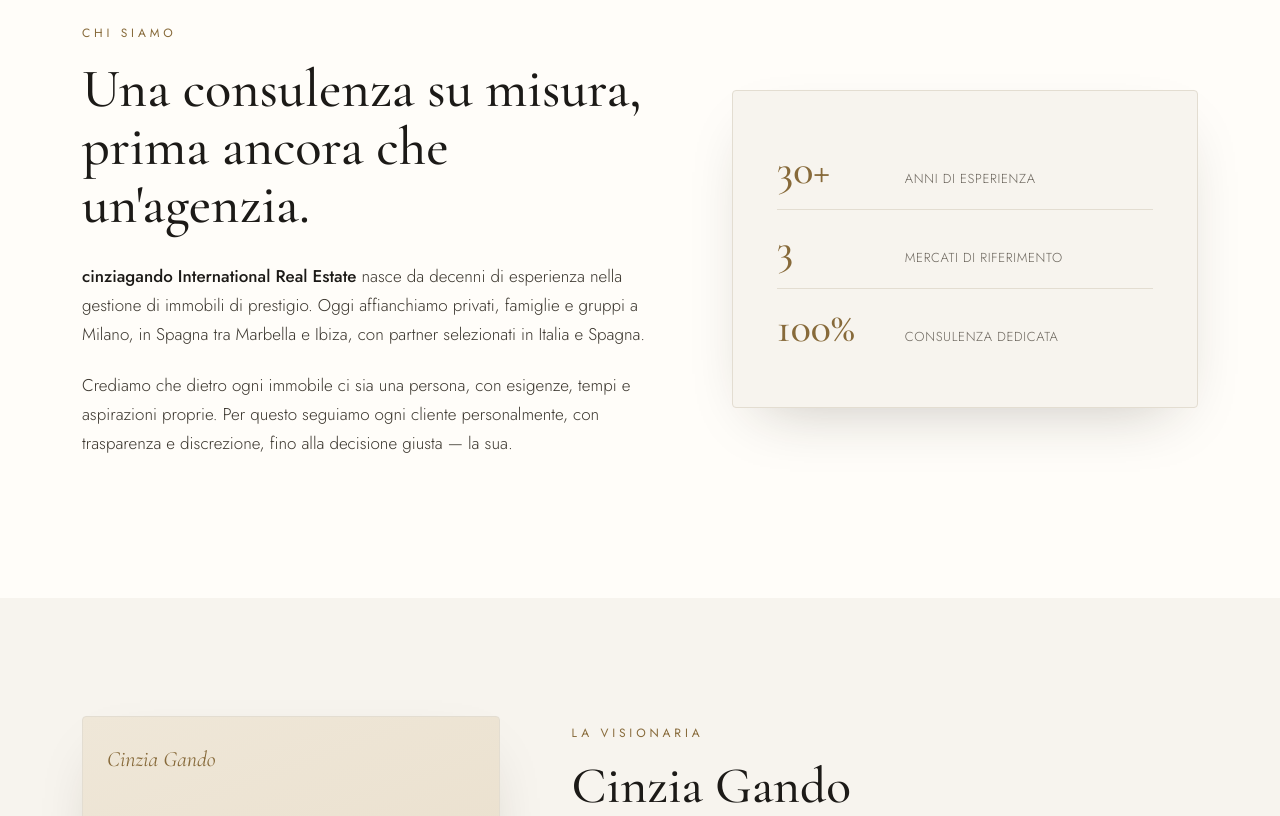
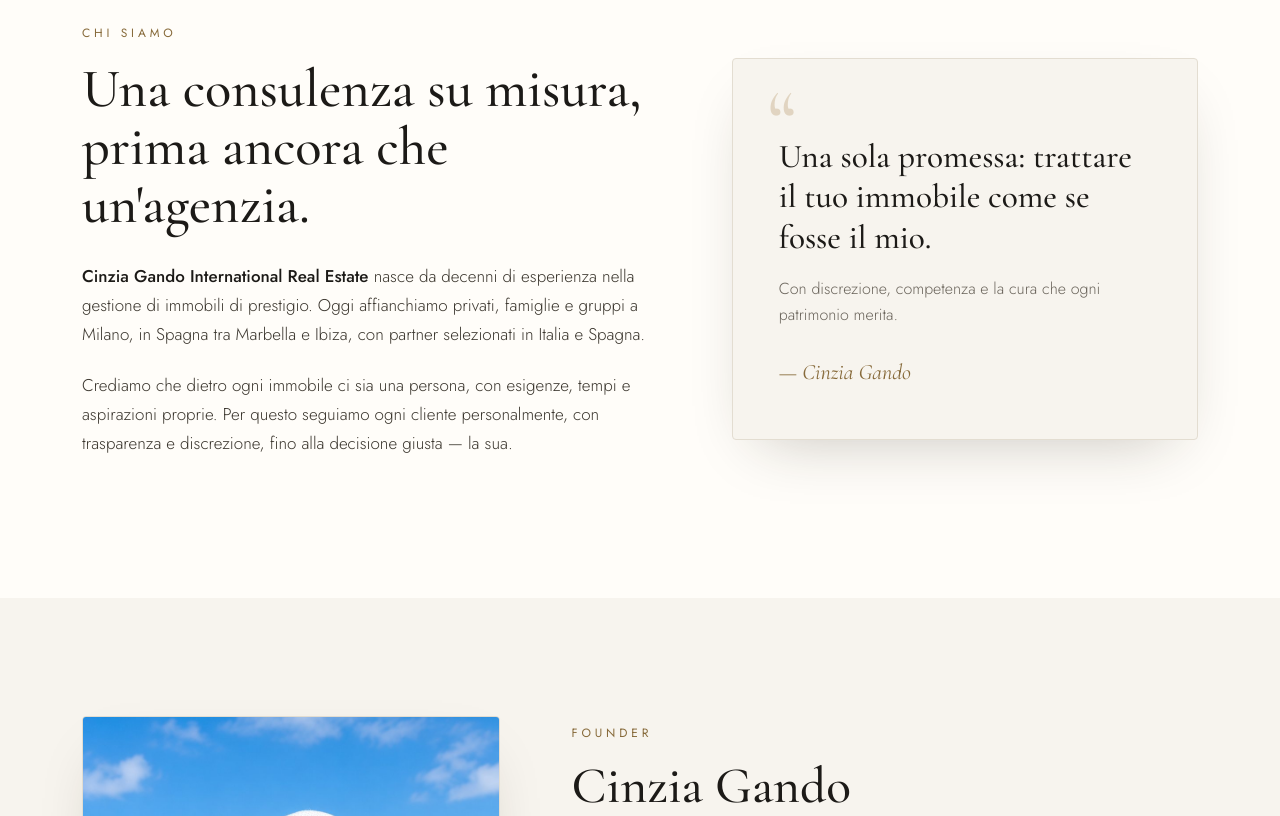
Before and after one commit to WorldEstates/cinzia, a plain HTML site: page index.html in a window 1280 px wide. Shown: the part 900-1716 px from the top of the page. Drawn offline with nearby package versions, Linux system fonts and the light colour scheme.

Commit message:
Update index.html

```diff
--- a/index.html
+++ b/index.html
@@ -3,8 +3,8 @@
 <head>
 <meta charset="UTF-8" />
 <meta name="viewport" content="width=device-width, initial-scale=1.0" />
-<title>cinziagando — International Real Estate | Milano · Marbella · Ibiza</title>
-<meta name="description" content="cinziagando International Real Estate: intermediazione immobiliare di prestigio a Milano, Marbella e Ibiza. Vendite, affitti e investimenti." />
+<title>Cinzia Gando — International Real Estate | Milano · Marbella · Ibiza</title>
+<meta name="description" content="Cinzia Gando International Real Estate: intermediazione immobiliare di prestigio a Milano, Marbella e Ibiza. Vendite, affitti e investimenti." />
 <link rel="preconnect" href="https://fonts.googleapis.com">
 <link rel="preconnect" href="https://fonts.gstatic.com" crossorigin>
 <link href="https://fonts.googleapis.com/css2?family=Cormorant+Garamond:ital,wght@0,400;0,500;0,600;1,400&family=Jost:wght@300;400;500&display=swap" rel="stylesheet">
@@ -83,7 +83,14 @@
   .about-text p{margin-bottom:22px;font-size:17px;color:#3b362e}
   .about-text p strong{font-weight:500;color:var(--ink)}
   .about-card{background:var(--ivory);border:1px solid var(--line);border-radius:4px;
-    padding:40px 44px;box-shadow:var(--shadow)}
+    padding:48px 46px;box-shadow:var(--shadow);position:relative}
+  .card-quote-mark{position:absolute;top:18px;left:34px;font-family:'Cormorant Garamond',serif;
+    font-size:90px;line-height:1;color:var(--brass);opacity:.28}
+  .card-lead{font-family:'Cormorant Garamond',serif;font-size:clamp(1.7rem,2.6vw,2.1rem);
+    font-weight:500;line-height:1.22;color:var(--ink);position:relative;margin:30px 0 18px}
+  .card-sub{font-size:16px;line-height:1.6;color:var(--soft);margin-bottom:26px}
+  .card-sign{font-family:'Cormorant Garamond',serif;font-style:italic;font-size:22px;color:var(--brass-deep)}
+  .card-sign::before{content:'— '}
   .stat{display:flex;align-items:baseline;gap:18px;padding:18px 0;border-bottom:1px solid var(--line)}
   .stat:last-child{border-bottom:none}
   .stat .num{font-family:'Cormorant Garamond',serif;font-size:42px;font-weight:500;color:var(--brass-deep);line-height:1;min-width:110px}
@@ -95,8 +102,13 @@
   .vis-portrait{aspect-ratio:3/4;border-radius:4px;border:1px solid var(--line);box-shadow:var(--shadow);
     background:linear-gradient(160deg,#efe7d8,#e5d8c2);position:relative;overflow:hidden;display:flex;align-items:flex-end;justify-content:center}
   .vis-portrait svg{width:78%;height:auto;opacity:.55}
-  .vis-portrait .pname{position:absolute;top:24px;left:24px;font-family:'Cormorant Garamond',serif;
-    font-size:22px;color:var(--brass-deep);font-style:italic}
+  .vis-photo{position:absolute;inset:0;width:100%;height:100%;object-fit:cover;z-index:0}
+  .vis-portrait::after{content:'';position:absolute;left:0;right:0;bottom:0;height:120px;z-index:1;
+    background:linear-gradient(180deg,transparent,rgba(20,18,14,.6))}
+  .vis-portrait .pname{position:absolute;top:auto;bottom:22px;left:24px;z-index:2;font-family:'Cormorant Garamond',serif;
+    font-size:24px;color:#fff;font-style:italic;text-shadow:0 1px 6px rgba(0,0,0,.35)}
+  .vis-portrait.noportrait .pname{top:24px;bottom:auto;color:var(--brass-deep);text-shadow:none}
+  .vis-portrait.noportrait::after{display:none}
   .vis-text .vis-quote{font-family:'Cormorant Garamond',serif;font-style:italic;font-size:clamp(1.5rem,3vw,2rem);
     line-height:1.35;color:var(--ink);margin-top:28px;padding-left:22px;border-left:2px solid var(--brass)}
   .vis-text p{font-size:17px;color:#3b362e;margin-top:18px}
@@ -276,7 +288,7 @@
 <section class="hero" id="top">
   <div class="hero-bg"></div>
   <div class="wrap">
-    <span class="eyebrow hero-since reveal" data-i18n="hero.eyebrow">Real Estate Internazionale · Milano · Marbella · Ibiza</span>
+    <span class="eyebrow hero-since reveal" data-i18n="hero.eyebrow">Milano · Marbella · Ibiza</span>
     <h1 class="reveal" data-i18n="hero.title">Ogni cliente,<br>una storia <em>unica.</em></h1>
     <p class="hero-sub reveal" data-i18n="hero.sub">Una consulenza immobiliare di prestigio, costruita attorno alla singola persona. Vendita, locazione e investimenti tra Milano, Marbella e Ibiza, con la cura e la riservatezza che ogni patrimonio merita.</p>
     <div class="hero-actions reveal">
@@ -294,13 +306,14 @@
       <div class="about-text reveal">
         <span class="eyebrow" data-i18n="about.eyebrow">Chi Siamo</span>
         <h2 style="font-size:clamp(2.2rem,5vw,3.4rem);font-weight:500;line-height:1.06;margin:16px 0 28px" data-i18n="about.title">Una consulenza su misura, prima ancora che un'agenzia.</h2>
-        <p data-i18n="about.p1"><strong>cinziagando International Real Estate</strong> nasce da decenni di esperienza nella gestione di immobili di prestigio. Oggi affianchiamo privati, famiglie e gruppi a Milano, in Spagna tra Marbella e Ibiza, con partner selezionati in Italia e Spagna.</p>
+        <p data-i18n="about.p1"><strong>Cinzia Gando International Real Estate</strong> nasce da decenni di esperienza nella gestione di immobili di prestigio. Oggi affianchiamo privati, famiglie e gruppi a Milano, in Spagna tra Marbella e Ibiza, con partner selezionati in Italia e Spagna.</p>
         <p data-i18n="about.p2">Crediamo che dietro ogni immobile ci sia una persona, con esigenze, tempi e aspirazioni proprie. Per questo seguiamo ogni cliente personalmente, con trasparenza e discrezione, fino alla decisione giusta — la sua.</p>
       </div>
       <div class="about-card reveal">
-        <div class="stat"><span class="num">30+</span><span class="lbl" data-i18n="stat1">Anni di esperienza</span></div>
-        <div class="stat"><span class="num">3</span><span class="lbl" data-i18n="stat3">Mercati di riferimento</span></div>
-        <div class="stat"><span class="num">100%</span><span class="lbl" data-i18n="stat4">Consulenza dedicata</span></div>
+        <span class="card-quote-mark">“</span>
+        <p class="card-lead" data-i18n="about.cardLead">Una sola promessa: trattare il tuo immobile come se fosse il mio.</p>
+        <p class="card-sub" data-i18n="about.cardSub">Con discrezione, competenza e la cura che ogni patrimonio merita.</p>
+        <span class="card-sign">Cinzia Gando</span>
       </div>
     </div>
   </div>
@@ -311,13 +324,12 @@
   <div class="wrap">
     <div class="vis-grid">
       <div class="vis-portrait reveal">
+        <img class="vis-photo" src="cinzia.jpg" alt="Cinzia Gando"
+          onerror="this.style.display='none';this.parentElement.classList.add('noportrait')">
         <span class="pname">Cinzia Gando</span>
-        <svg viewBox="0 0 200 240" xmlns="http://www.w3.org/2000/svg" fill="none" stroke="#876a3a" stroke-width="2">
-          <circle cx="100" cy="78" r="42"/><path d="M30 240c0-50 32-86 70-86s70 36 70 86" stroke-linecap="round"/>
-        </svg>
       </div>
       <div class="vis-text reveal">
-        <span class="eyebrow" data-i18n="vis.eyebrow">La Visionaria</span>
+        <span class="eyebrow" data-i18n="vis.eyebrow">Founder</span>
         <h2 style="font-size:clamp(2rem,4.5vw,3.2rem);font-weight:500;line-height:1.06;margin:14px 0 6px">Cinzia Gando</h2>
         <p data-i18n="vis.p0">Il mio percorso è iniziato gestendo il patrimonio immobiliare della mia famiglia, per poi occuparmi di quello di importanti famiglie milanesi. Da lì l'attività si è ampliata fino a diventare partner e consulente di fiducia di grandi gruppi italiani e stranieri nella ricerca e selezione di immobili.</p>
         <p data-i18n="vis.p1">Agente immobiliare abilitata con oltre 30 anni di esperienza, metto al centro del mio lavoro l'ascolto. Ogni cliente è unico: comprenderne davvero le esigenze è il primo passo per trovare non un immobile qualsiasi, ma quello giusto.</p>
@@ -464,18 +476,18 @@
           <div class="field"><label data-i18n="f.surname">Cognome</label><input id="cognome" type="text" required></div>
         </div>
         <div class="frow">
-          <div class="field"><label data-i18n="f.phone">Telefono</label><input id="tel" type="tel"></div>
+          <div class="field"><label data-i18n="f.phone">Telefono</label><input id="tel" type="tel" required></div>
           <div class="field"><label data-i18n="f.email">Email</label><input id="email" type="email" required></div>
         </div>
         <div class="field full"><label data-i18n="f.who">Chi sei</label>
-          <select id="who">
+          <select id="who" required>
             <option value="" data-i18n="f.select">Seleziona…</option>
             <option data-i18n="f.who1">Privato</option>
             <option data-i18n="f.who2">Agenzia</option>
             <option data-i18n="f.who3">Investitore</option>
           </select>
         </div>
-        <div class="field full"><label data-i18n="f.msg">Messaggio</label><textarea id="msg" data-i18n-ph="f.ph" placeholder="Cerco un attico a Milano... / Vorrei vendere a Marbella..."></textarea></div>
+        <div class="field full"><label data-i18n="f.msg">Messaggio</label><textarea id="msg" data-i18n-ph="f.ph" placeholder="Cerco un attico a Milano... / Vorrei vendere a Marbella..." required></textarea></div>
         <button type="submit" class="btn btn-dark" data-i18n="f.send">Invia richiesta</button>
       </form>
     </div>
@@ -495,7 +507,7 @@
       </div>
     </div>
     <div class="fbottom">
-      <span>© <span id="yr"></span> cinziagando — <span data-i18n="foot.rights">Tutti i diritti riservati.</span></span>
+      <span>© <span id="yr"></span> Cinzia Gando — <span data-i18n="foot.rights">Tutti i diritti riservati.</span></span>
       <span>Milano · Marbella · Ibiza · Roma</span>
     </div>
   </div>
@@ -510,15 +522,15 @@
  it:{
   "brand.sub":"International Real Estate",
   "nav.about":"Chi Siamo","nav.properties":"Immobili","nav.services":"Servizi","nav.values":"Valori","nav.contact":"Contatti",
-  "hero.eyebrow":"Real Estate Internazionale · Milano · Marbella · Ibiza",
+  "hero.eyebrow":"Milano · Marbella · Ibiza",
   "hero.title":"Ogni cliente,<br>una storia <em>unica.</em>",
   "hero.sub":"Una consulenza immobiliare di prestigio, costruita attorno alla singola persona. Vendita, locazione e investimenti tra Milano, Marbella e Ibiza, con la cura e la riservatezza che ogni patrimonio merita.",
   "hero.cta1":"Scopri gli immobili","hero.cta2":"Parliamone","hero.meta":"Vendite · Affitti · Investimenti",
   "about.eyebrow":"Chi Siamo","about.title":"Una consulenza su misura, prima ancora che un'agenzia.",
-  "about.p1":"<strong>cinziagando International Real Estate</strong> nasce da decenni di esperienza nella gestione di immobili di prestigio. Oggi affianchiamo privati, famiglie e gruppi a Milano, in Spagna tra Marbella e Ibiza, con partner selezionati in Italia e Spagna.",
+  "about.p1":"<strong>Cinzia Gando International Real Estate</strong> nasce da decenni di esperienza nella gestione di immobili di prestigio. Oggi affianchiamo privati, famiglie e gruppi a Milano, in Spagna tra Marbella e Ibiza, con partner selezionati in Italia e Spagna.",
   "about.p2":"Crediamo che dietro ogni immobile ci sia una persona, con esigenze, tempi e aspirazioni proprie. Per questo seguiamo ogni cliente personalmente, con trasparenza e discrezione, fino alla decisione giusta — la sua.",
-  "stat1":"Anni di esperienza","stat3":"Mercati di riferimento","stat4":"Consulenza dedicata",
-  "vis.eyebrow":"La Visionaria",
+  "about.cardLead":"Una sola promessa: trattare il tuo immobile come se fosse il mio.","about.cardSub":"Con discrezione, competenza e la cura che ogni patrimonio merita.",
+  "vis.eyebrow":"Founder",
   "vis.p0":"Il mio percorso è iniziato gestendo il patrimonio immobiliare della mia famiglia, per poi occuparmi di quello di importanti famiglie milanesi. Da lì l'attività si è ampliata fino a diventare partner e consulente di fiducia di grandi gruppi italiani e stranieri nella ricerca e selezione di immobili.",
   "vis.p1":"Agente immobiliare abilitata con oltre 30 anni di esperienza, metto al centro del mio lavoro l'ascolto. Ogni cliente è unico: comprenderne davvero le esigenze è il primo passo per trovare non un immobile qualsiasi, ma quello giusto.",
   "vis.p2":"Lavoro al fianco di una rete internazionale di professionisti, banche e notai, per garantire a ogni operazione sicurezza, competenza e la massima riservatezza — dalla prima visita fino alla firma e oltre.",
@@ -546,20 +558,20 @@
   "f.name":"Nome","f.surname":"Cognome","f.phone":"Telefono","f.email":"Email","f.msg":"Messaggio",
   "f.ph":"Cerco un attico a Milano... / Vorrei vendere a Marbella...","f.send":"Invia richiesta",
   "f.who":"Chi sei","f.select":"Seleziona…","f.who1":"Privato","f.who2":"Agenzia","f.who3":"Investitore",
-  "foot.rights":"Tutti i diritti riservati.","meta.title":"cinziagando — Real Estate Internazionale | Milano · Marbella · Ibiza"
+  "foot.rights":"Tutti i diritti riservati.","meta.title":"Cinzia Gando — Real Estate Internazionale | Milano · Marbella · Ibiza"
  },
  en:{
   "brand.sub":"International Real Estate",
   "nav.about":"About","nav.properties":"Properties","nav.services":"Services","nav.values":"Values","nav.contact":"Contact",
-  "hero.eyebrow":"International Real Estate · Milan · Marbella · Ibiza",
+  "hero.eyebrow":"Milan · Marbella · Ibiza",
   "hero.title":"Every client,<br>a story <em>of their own.</em>",
   "hero.sub":"Prestige real estate advisory built around the individual. Sales, rentals and investments across Milan, Marbella and Ibiza, with the care and discretion every estate deserves.",
   "hero.cta1":"View properties","hero.cta2":"Let's talk","hero.meta":"Sales · Rentals · Investments",
   "about.eyebrow":"About","about.title":"Tailored advice, before it is an agency.",
-  "about.p1":"<strong>cinziagando International Real Estate</strong> is built on decades of experience managing prestige properties. Today we support individuals, families and groups in Milan, in Spain between Marbella and Ibiza, with selected partners across Italy and Spain.",
+  "about.p1":"<strong>Cinzia Gando International Real Estate</strong> is built on decades of experience managing prestige properties. Today we support individuals, families and groups in Milan, in Spain between Marbella and Ibiza, with selected partners across Italy and Spain.",
   "about.p2":"We believe there is a person behind every property — with their own needs, timing and aspirations. That is why we follow each client personally, with transparency and discretion, all the way to the right decision: theirs.",
-  "stat1":"Years of experience","stat3":"Core markets","stat4":"Dedicated advisory",
-  "vis.eyebrow":"The Visionary",
+  "about.cardLead":"One promise: to treat your property as if it were my own.","about.cardSub":"With discretion, expertise and the care every estate deserves.",
+  "vis.eyebrow":"Founder",
   "vis.p0":"My journey began managing my own family's real estate assets, then those of prominent Milanese families. From there the business grew to become a trusted partner and adviser to major Italian and international groups in sourcing and selecting properties.",
   "vis.p1":"A licensed real estate agent with over 30 years of experience, I place listening at the heart of my work. Every client is unique: truly understanding their needs is the first step to finding not just any property, but the right one.",
   "vis.p2":"I work alongside an international network of professionals, banks and notaries to give every transaction security, expertise and the utmost discretion — from the first viewing through signing and beyond.",
@@ -587,20 +599,20 @@
   "f.name":"Name","f.surname":"Surname","f.phone":"Phone","f.email":"Email","f.msg":"Message",
   "f.ph":"I'm looking for a penthouse in Milan... / I'd like to sell in Marbella...","f.send":"Send request",
   "f.who":"Who are you","f.select":"Select…","f.who1":"Private client","f.who2":"Agency","f.who3":"Investor",
-  "foot.rights":"All rights reserved.","meta.title":"cinziagando — International Real Estate | Milan · Marbella · Ibiza"
+  "foot.rights":"All rights reserved.","meta.title":"Cinzia Gando — International Real Estate | Milan · Marbella · Ibiza"
  },
  es:{
   "brand.sub":"International Real Estate",
   "nav.about":"Quiénes Somos","nav.properties":"Inmuebles","nav.services":"Servicios","nav.values":"Valores","nav.contact":"Contacto",
-  "hero.eyebrow":"Inmobiliaria Internacional · Milán · Marbella · Ibiza",
+  "hero.eyebrow":"Milán · Marbella · Ibiza",
   "hero.title":"Cada cliente,<br>una historia <em>única.</em>",
   "hero.sub":"Un asesoramiento inmobiliario de prestigio, construido en torno a cada persona. Venta, alquiler e inversión entre Milán, Marbella e Ibiza, con el cuidado y la discreción que todo patrimonio merece.",
   "hero.cta1":"Ver inmuebles","hero.cta2":"Hablemos","hero.meta":"Ventas · Alquileres · Inversiones",
   "about.eyebrow":"Quiénes Somos","about.title":"Un asesoramiento a medida, antes que una inmobiliaria.",
-  "about.p1":"<strong>cinziagando International Real Estate</strong> nace de décadas de experiencia en la gestión de inmuebles de prestigio. Hoy acompañamos a particulares, familias y grupos en Milán, en España entre Marbella e Ibiza, con socios seleccionados en Italia y España.",
+  "about.p1":"<strong>Cinzia Gando International Real Estate</strong> nace de décadas de experiencia en la gestión de inmuebles de prestigio. Hoy acompañamos a particulares, familias y grupos en Milán, en España entre Marbella e Ibiza, con socios seleccionados en Italia y España.",
   "about.p2":"Creemos que detrás de cada inmueble hay una persona, con sus propias necesidades, tiempos y aspiraciones. Por eso seguimos a cada cliente personalmente, con transparencia y discreción, hasta la decisión correcta: la suya.",
-  "stat1":"Años de experiencia","stat3":"Mercados de referencia","stat4":"Asesoramiento dedicado",
-  "vis.eyebrow":"La Visionaria",
+  "about.cardLead":"Una sola promesa: tratar tu inmueble como si fuera el mío.","about.cardSub":"Con discreción, competencia y el cuidado que todo patrimonio merece.",
+  "vis.eyebrow":"Founder",
   "vis.p0":"Mi trayectoria comenzó gestionando el patrimonio inmobiliario de mi propia familia y, más tarde, el de importantes familias milanesas. A partir de ahí la actividad se amplió hasta convertirme en socia y asesora de confianza de grandes grupos italianos y extranjeros en la búsqueda y selección de inmuebles.",
   "vis.p1":"Agente inmobiliaria colegiada con más de 30 años de experiencia, sitúo la escucha en el centro de mi trabajo. Cada cliente es único: comprender de verdad sus necesidades es el primer paso para encontrar no un inmueble cualquiera, sino el adecuado.",
   "vis.p2":"Trabajo junto a una red internacional de profesionales, bancos y notarios para dar a cada operación seguridad, competencia y la máxima discreción — desde la primera visita hasta la firma y más allá.",
@@ -628,7 +640,7 @@
   "f.name":"Nombre","f.surname":"Apellido","f.phone":"Teléfono","f.email":"Email","f.msg":"Mensaje",
   "f.ph":"Busco un ático en Milán... / Quiero vender en Marbella...","f.send":"Enviar solicitud",
   "f.who":"Quién eres","f.select":"Selecciona…","f.who1":"Particular","f.who2":"Agencia","f.who3":"Inversor",
-  "foot.rights":"Todos los derechos reservados.","meta.title":"cinziagando — Inmobiliaria Internacional | Milán · Marbella · Ibiza"
+  "foot.rights":"Todos los derechos reservados.","meta.title":"Cinzia Gando — Inmobiliaria Internacional | Milán · Marbella · Ibiza"
  }
 };
 
```
